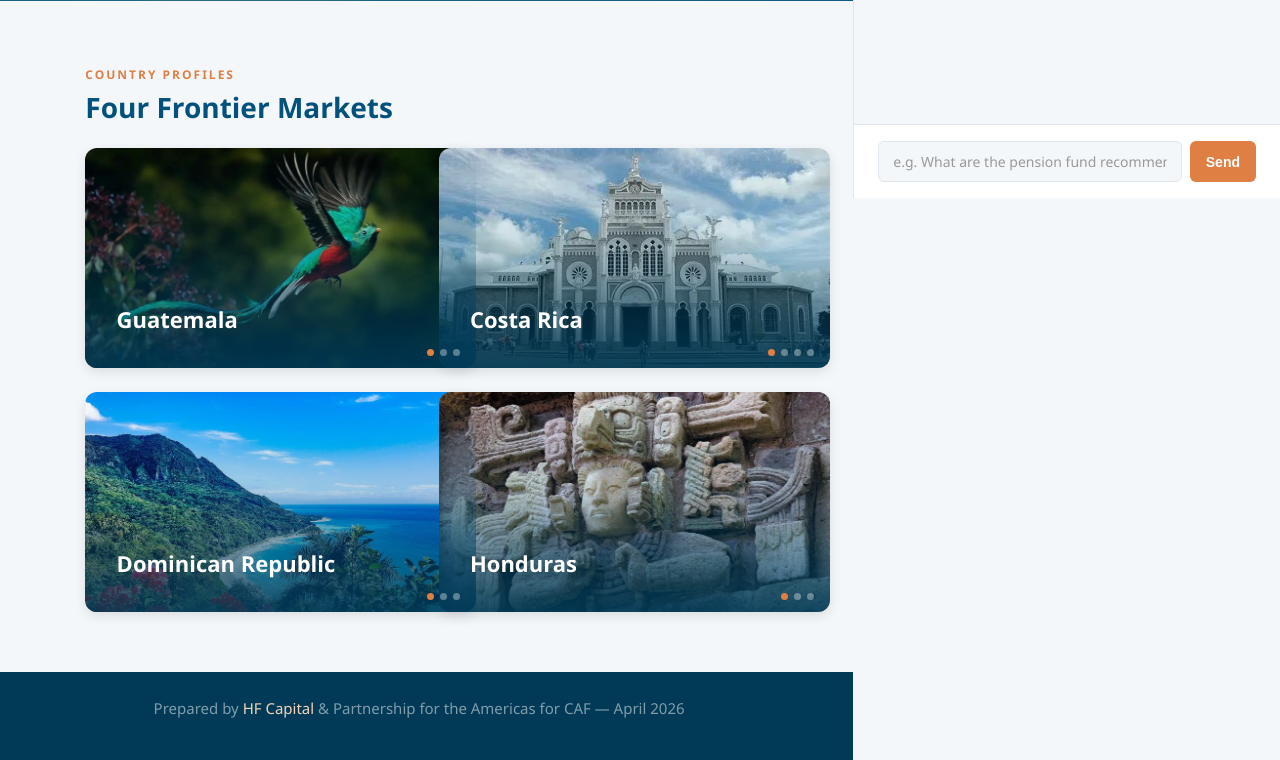
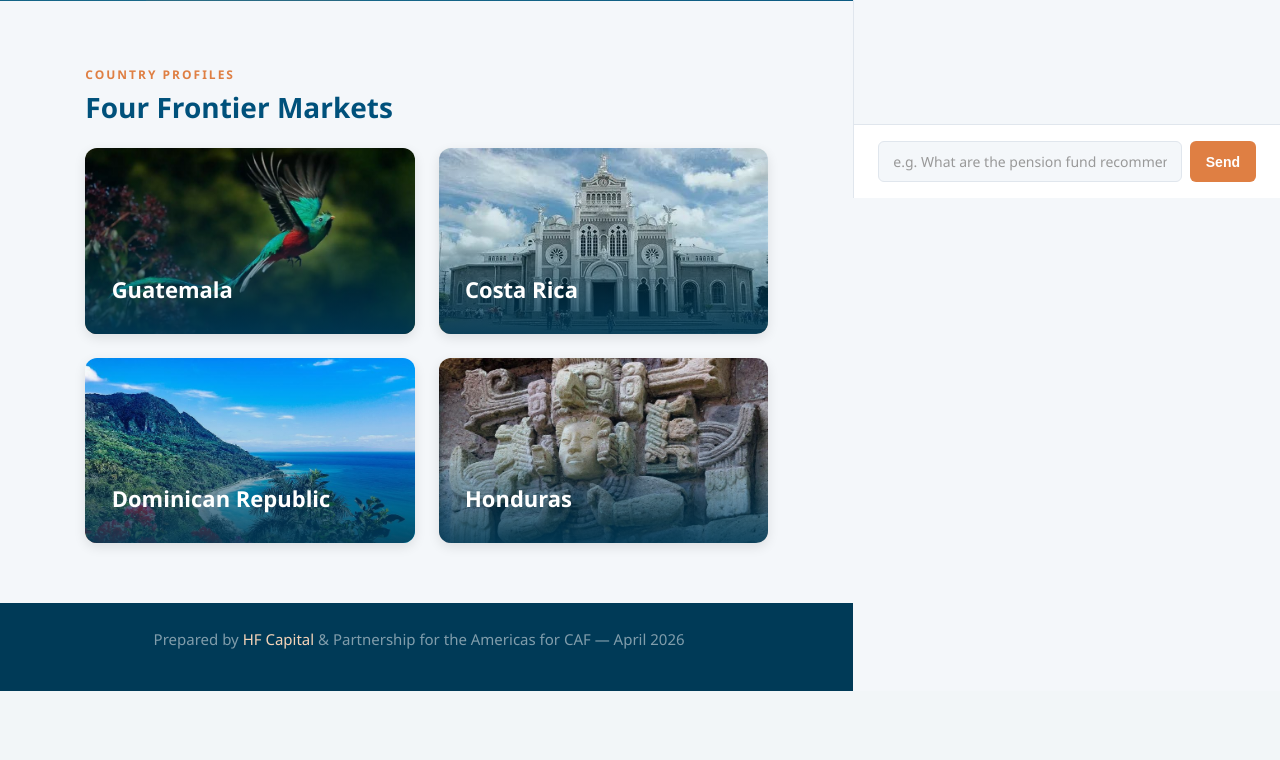
Before and after one commit to hfiamelgringo/caf-dataroom, a Django app: page / in a window 1280 px wide. Shown: the part 602-1362 px from the top of the page. After the commit the page ends 1293 px from the top, so only its background shows below. Run offline with Django 5.2, Linux system fonts and the light colour scheme; data that the repository does not hold is empty.

Commit message:
Rebuild country carousel from scratch — use img tags instead of background divs
Replaced div-based carousel with img tags. First image stays in
document flow to set card height, subsequent images are absolute
positioned. Removed dots. Simpler, more reliable across browsers.

Co-Authored-By: Claude Opus 4.6 (1M context) <noreply@anthropic.com>

```diff
--- a/content/views.py
+++ b/content/views.py
@@ -34,12 +34,18 @@ def home(request):
     recommendations = sections.filter(section_type="recommendation")
     countries = sections.filter(section_type="country", parent__isnull=True).distinct()
     country_images = get_country_images()
+    country_list = [
+        {"code": "GT", "name": "Guatemala", "images": country_images.get("GT", [])},
+        {"code": "CR", "name": "Costa Rica", "images": country_images.get("CR", [])},
+        {"code": "DO", "name": "Dominican Republic", "images": country_images.get("DO", [])},
+        {"code": "HN", "name": "Honduras", "images": country_images.get("HN", [])},
+    ]
     return render(request, "content/home.html", {
         "executive_summary": executive_summary,
         "recommendations": recommendations,
         "countries": countries,
         "nav_sections": sections,
-        "country_images": country_images,
+        "country_list": country_list,
     })
 
 
--- a/static/css/design-system.css
+++ b/static/css/design-system.css
@@ -425,13 +425,9 @@ a:hover {
 }
 
 .country-card {
+  position: relative;
   border-radius: var(--radius-lg);
-  min-height: 220px;
-  aspect-ratio: 16 / 9;
-  position: relative;
   overflow: hidden;
-  text-decoration: none;
-  display: block;
   box-shadow: var(--shadow-md);
   transition: box-shadow 0.25s, transform 0.25s;
 }
@@ -441,67 +437,66 @@ a:hover {
   transform: translateY(-2px);
 }
 
-/* Carousel slides */
-.carousel__slide {
+/* Carousel images — first one sets the aspect ratio, rest are absolute */
+.carousel__img {
+  display: block;
+  width: 100%;
+  height: auto;
+  object-fit: cover;
+  aspect-ratio: 16 / 9;
+}
+
+/* Hide all images except the first via absolute stacking */
+.carousel__img:not(:first-of-type) {
+  position: absolute;
+  top: 0;
+  left: 0;
+  height: 100%;
+}
+
+/* Visibility controlled by class */
+.carousel__img {
+  opacity: 0;
+  transition: opacity 0.8s ease;
+}
+
+.carousel__img--active {
+  opacity: 1;
+}
+
+/* First image stays in flow to set height, but controlled by opacity */
+.carousel__img:first-of-type {
+  opacity: 0;
+}
+
+.carousel__img:first-of-type.carousel__img--active {
+  opacity: 1;
+}
+
+/* Link overlay with gradient */
+.country-card__link {
   position: absolute;
   top: 0;
   left: 0;
   width: 100%;
   height: 100%;
-  background-size: cover;
-  background-position: center;
-  opacity: 0;
-  z-index: 0;
-  transition: opacity 0.8s ease;
-}
-
-.carousel__slide--active {
-  opacity: 1;
-  z-index: 1;
-}
-
-/* Gradient overlay */
-.country-card__overlay {
-  position: absolute;
-  inset: 0;
-  background: linear-gradient(to top, rgba(0, 58, 87, 0.9) 0%, rgba(0, 81, 123, 0.2) 55%, transparent 100%);
+  background: linear-gradient(to top, rgba(0, 58, 87, 0.9) 0%, rgba(0, 81, 123, 0.2) 50%, transparent 100%);
   display: flex;
   align-items: flex-end;
-  padding: var(--space-md) var(--space-md) 8% 8%;
+  padding: 8% 8%;
+  text-decoration: none;
   z-index: 2;
   transition: background 0.3s;
 }
 
-.country-card:hover .country-card__overlay {
-  background: linear-gradient(to top, rgba(0, 58, 87, 0.95) 0%, rgba(0, 81, 123, 0.3) 55%, transparent 100%);
+.country-card:hover .country-card__link {
+  background: linear-gradient(to top, rgba(0, 58, 87, 0.95) 0%, rgba(0, 81, 123, 0.3) 50%, transparent 100%);
 }
 
 .country-card__name {
   font-size: 22px;
   font-weight: 700;
   color: var(--white);
-}
-
-/* Carousel dots */
-.carousel__dots {
-  position: absolute;
-  bottom: 12px;
-  right: 16px;
-  display: flex;
-  gap: 6px;
-  z-index: 3;
-}
-
-.carousel__dot {
-  width: 7px;
-  height: 7px;
-  border-radius: 50%;
-  background: rgba(255,255,255,0.35);
-  transition: background 0.3s;
-}
-
-.carousel__dot--active {
-  background: var(--orange);
 }
 
 /* ---------- Sidebar Nav ---------- */
--- a/static/js/nav.js
+++ b/static/js/nav.js
@@ -1,5 +1,5 @@
 document.addEventListener('DOMContentLoaded', function () {
-  const nav = document.getElementById('site-nav');
+  var nav = document.getElementById('site-nav');
 
   window.addEventListener('scroll', function () {
     if (window.scrollY > 10) {
@@ -11,17 +11,14 @@ document.addEventListener('DOMContentLoaded', function () {
 
   // Country card carousels
   document.querySelectorAll('.carousel').forEach(function (card) {
-    const slides = card.querySelectorAll('.carousel__slide');
-    const dots = card.querySelectorAll('.carousel__dot');
-    if (slides.length < 2) return;
+    var imgs = card.querySelectorAll('.carousel__img');
+    if (imgs.length < 2) return;
 
-    let current = 0;
+    var current = 0;
     setInterval(function () {
-      slides[current].classList.remove('carousel__slide--active');
-      dots[current].classList.remove('carousel__dot--active');
-      current = (current + 1) % slides.length;
-      slides[current].classList.add('carousel__slide--active');
-      dots[current].classList.add('carousel__dot--active');
+      imgs[current].classList.remove('carousel__img--active');
+      current = (current + 1) % imgs.length;
+      imgs[current].classList.add('carousel__img--active');
     }, 3500);
   });
 });
--- a/templates/content/home.html
+++ b/templates/content/home.html
@@ -45,70 +45,16 @@
     <span class="label-md">Country Profiles</span>
     <h2 style="margin-top: var(--space-xs); margin-bottom: var(--space-lg);">Four Frontier Markets</h2>
     <div class="country-grid">
-      {% with code="GT" name="Guatemala" %}
-      <a href="{% url 'content:country_detail' code %}" class="country-card carousel" data-country="{{ code }}">
-        {% for img in country_images.GT %}
-        <div class="carousel__slide {% if forloop.first %}carousel__slide--active{% endif %}" style="background-image: url('{% static img %}');"></div>
+      {% for item in country_list %}
+      <div class="country-card carousel">
+        {% for img in item.images %}
+        <img src="{% static img %}" class="carousel__img {% if forloop.first %}carousel__img--active{% endif %}" alt="{{ item.name }}">
         {% endfor %}
-        <div class="country-card__overlay">
-          <span class="country-card__name">{{ name }}</span>
-        </div>
-        <div class="carousel__dots">
-          {% for img in country_images.GT %}
-          <span class="carousel__dot {% if forloop.first %}carousel__dot--active{% endif %}"></span>
-          {% endfor %}
-        </div>
-      </a>
-      {% endwith %}
-
-      {% with code="CR" name="Costa Rica" %}
-      <a href="{% url 'content:country_detail' code %}" class="country-card carousel" data-country="{{ code }}">
-        {% for img in country_images.CR %}
-        <div class="carousel__slide {% if forloop.first %}carousel__slide--active{% endif %}" style="background-image: url('{% static img %}');"></div>
-        {% endfor %}
-        <div class="country-card__overlay">
-          <span class="country-card__name">{{ name }}</span>
-        </div>
-        <div class="carousel__dots">
-          {% for img in country_images.CR %}
-          <span class="carousel__dot {% if forloop.first %}carousel__dot--active{% endif %}"></span>
-          {% endfor %}
-        </div>
-      </a>
-      {% endwith %}
-
-      {% with code="DO" name="Dominican Republic" %}
-      <a href="{% url 'content:country_detail' code %}" class="country-card carousel" data-country="{{ code }}">
-        {% for img in country_images.DO %}
-        <div class="carousel__slide {% if forloop.first %}carousel__slide--active{% endif %}" style="background-image: url('{% static img %}');"></div>
-        {% endfor %}
-        <div class="country-card__overlay">
-          <span class="country-card__name">{{ name }}</span>
-        </div>
-        <div class="carousel__dots">
-          {% for img in country_images.DO %}
-          <span class="carousel__dot {% if forloop.first %}carousel__dot--active{% endif %}"></span>
-          {% endfor %}
-        </div>
-      </a>
-      {% endwith %}
-
-      {% with code="HN" name="Honduras" %}
-      <a href="{% url 'content:country_detail' code %}" class="country-card carousel" data-country="{{ code }}">
-        {% for img in country_images.HN %}
-        <div class="carousel__slide {% if forloop.first %}carousel__slide--active{% endif %}" style="background-image: url('{% static img %}');"></div>
-        {% endfor %}
-        <div class="country-card__overlay">
-          <span class="country-card__name">{{ name }}</span>
-        </div>
-        <div class="carousel__dots">
-          {% for img in country_images.HN %}
-          <span class="carousel__dot {% if forloop.first %}carousel__dot--active{% endif %}"></span>
-          {% endfor %}
-        </div>
-      </a>
-      {% endwith %}
-
+        <a href="{% url 'content:country_detail' item.code %}" class="country-card__link">
+          <span class="country-card__name">{{ item.name }}</span>
+        </a>
+      </div>
+      {% endfor %}
     </div>
   </div>
 </section>
```
